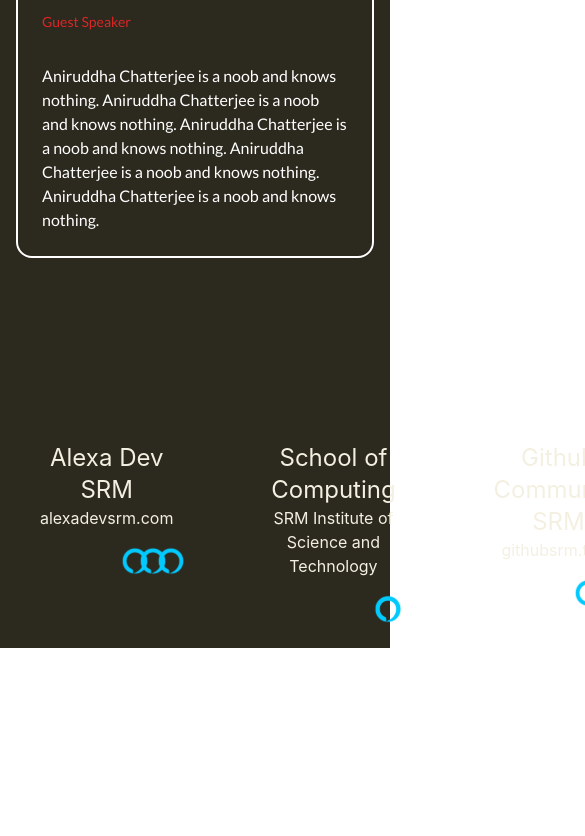
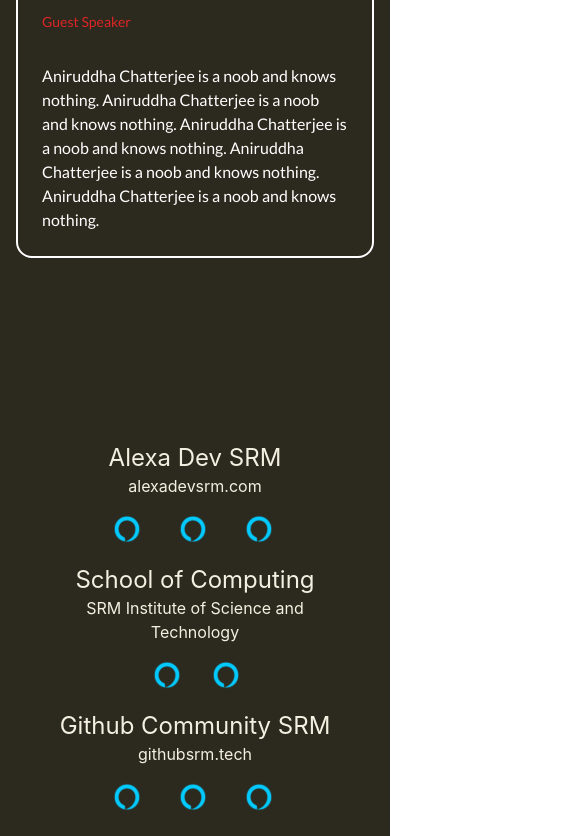
Before and after one commit to AlexaSRM/skilltober, a Next.js app: page / in a window 390 px wide. Shown: the part 2421-3257 px from the top of the page, 585 px wide, since content can reach past the window. Before the commit the page ends 3069 px from the top, so only its background shows below. Built offline with nearby package versions, Linux system fonts and the light colour scheme.

Commit message:
💄 Responsive Footer

```diff
--- a/components/Footer/Footer.tsx
+++ b/components/Footer/Footer.tsx
@@ -4,31 +4,31 @@
 
 const Footer = () => {
     return(
-        <div className='flex text-TextMain text-center py-6'>
-            <div className='flex-1 mx-10'>
+        <div className='lg:flex text-TextMain text-center py-6'>
+            <div className='lg:flex-1 mx-10'>
                 <h1 className='text-2xl'>Alexa Dev SRM</h1>
                 <h2 className='text-md'>alexadevsrm.com</h2>
-                <div className='grid grid-cols-3 mt-4 px-10'>
-                    <Instagram className='mx-10'/>
-                    <LinkedIn className='mx-10'/>
-                    <Mail className='mx-10'/>
+                <div className='grid grid-cols-3 mt-4 px-14'>
+                    <Instagram className='lg:mx-10 mx-4'/>
+                    <LinkedIn className='lg:mx-10 mx-4'/>
+                    <Mail className='lg:mx-10 mx-4'/>
                 </div>
             </div>
-            <div className='flex-1 mx-10'>
+            <div className='lg:flex-1 lg:mt-0 mt-5 mx-10'>
                 <h1 className='text-2xl'>School of Computing</h1>
                 <h2 className='text-md'>SRM Institute of Science and Technology</h2>
-                <div className='grid grid-cols-2 mt-4 px-20'>
-                    <Instagram className='mx-10'/>
-                    <LinkedIn className='mx-10'/>
+                <div className='grid grid-cols-2 mt-4 px-24'>
+                    <Instagram className='lg:mx-10 mx-4'/>
+                    <LinkedIn className='lg:mx-10 mx-4'/>
                 </div>
             </div>
-            <div className='flex-1 mx-10'>
+            <div className='lg:flex-1 lg:mt-0 mt-5 mx-10'>
                 <h1 className='text-2xl'>Github Community SRM</h1>
                 <h2 className='text-md'>githubsrm.tech</h2>
-                <div className='grid grid-cols-3 mt-4 px-10'>
-                    <Instagram className='mx-10'/>
-                    <LinkedIn className='mx-10'/>
-                    <Mail className='mx-10'/>
+                <div className='grid grid-cols-3 mt-4 px-14'>
+                    <Instagram className='lg:mx-10 mx-4'/>
+                    <LinkedIn className='lg:mx-10 mx-4'/>
+                    <Mail className='lg:mx-10 mx-4'/>
                 </div>
             </div>
         </div>
```
